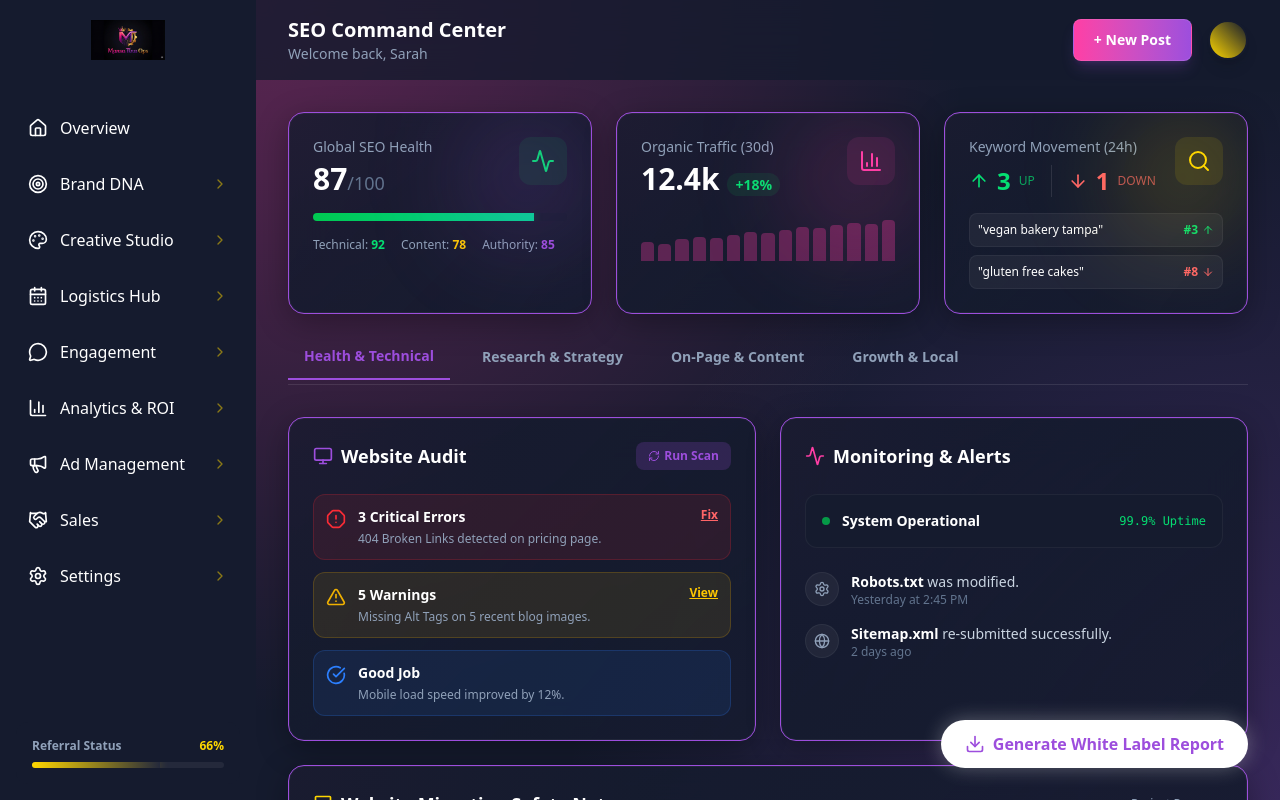
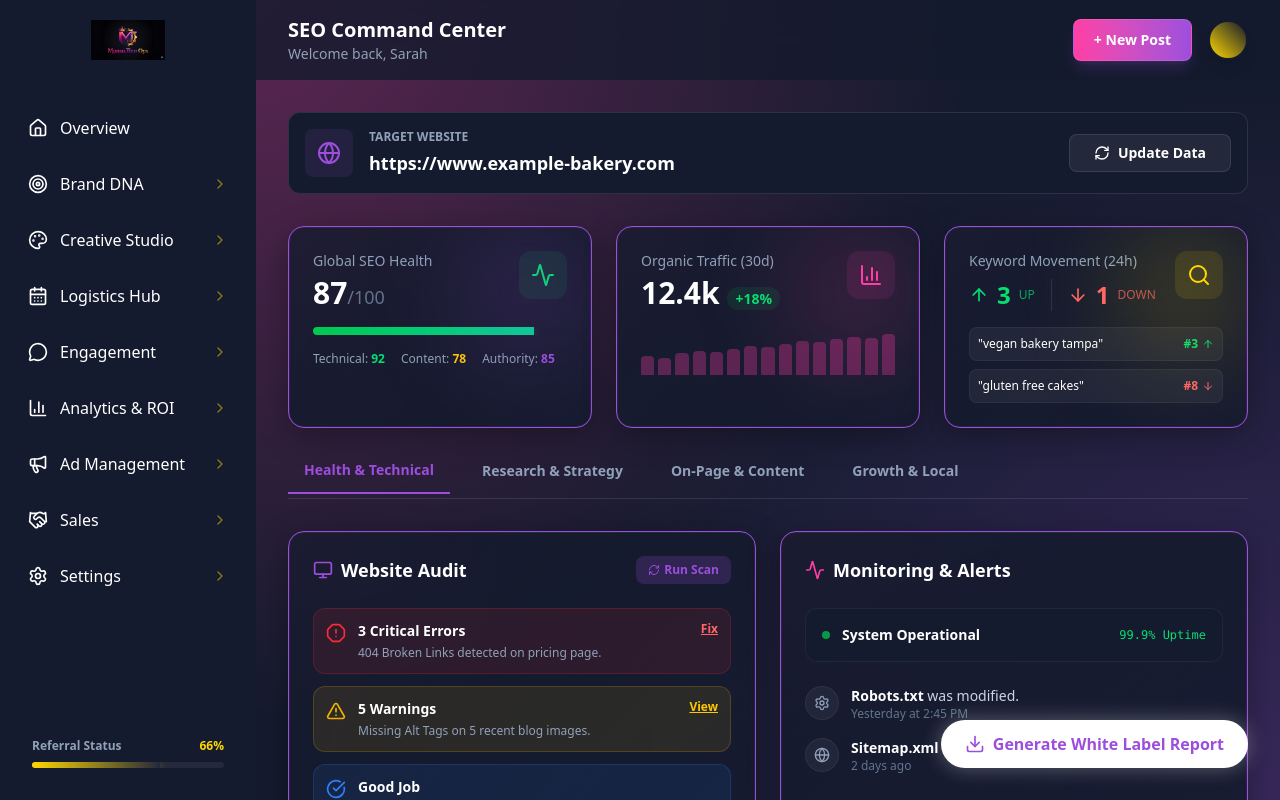
Before and after one commit to SupaEagle/MTO, a React (Vite) app in the folder web/: page /client/analytics/seo in a window 1280 px wide. Built offline with nearby package versions, Linux system fonts and the light colour scheme.

Commit message:
Add website URL input to SEO Command Center

```diff
--- a/web/src/pages/client/SEOCommandCenter.tsx
+++ b/web/src/pages/client/SEOCommandCenter.tsx
@@ -22,9 +22,30 @@ import {
 
 const SEOCommandCenter = () => {
     const [activeTab, setActiveTab] = useState('health');
+    const [websiteUrl, setWebsiteUrl] = useState('https://www.example-bakery.com');
 
     return (
         <div className="space-y-8 pb-20 relative">
+            {/* Website Input Section */}
+            <div className="flex items-center gap-4 bg-surface-dark p-4 rounded-xl border border-white/10 mb-8">
+                <div className="p-3 bg-brand-purple/10 rounded-lg text-brand-purple">
+                    <Globe className="w-6 h-6" />
+                </div>
+                <div className="flex-1">
+                    <label className="text-xs font-bold text-slate-400 uppercase mb-1 block">Target Website</label>
+                    <input
+                        type="text"
+                        value={websiteUrl}
+                        onChange={(e) => setWebsiteUrl(e.target.value)}
+                        className="w-full bg-transparent text-white font-bold text-lg focus:outline-none placeholder:text-slate-600"
+                        placeholder="Enter your website URL (e.g. https://yoursite.com)"
+                    />
+                </div>
+                <button className="px-6 py-2 bg-surface-hover border border-white/10 text-white text-sm font-bold rounded-lg hover:bg-brand-purple hover:border-brand-purple transition-all flex items-center gap-2">
+                    <RefreshCw className="w-4 h-4" /> Update Data
+                </button>
+            </div>
+
             {/* Header: The SEO Pulse */}
             <div className="grid grid-cols-1 md:grid-cols-3 gap-6">
                 {/* Health Score */}
```
